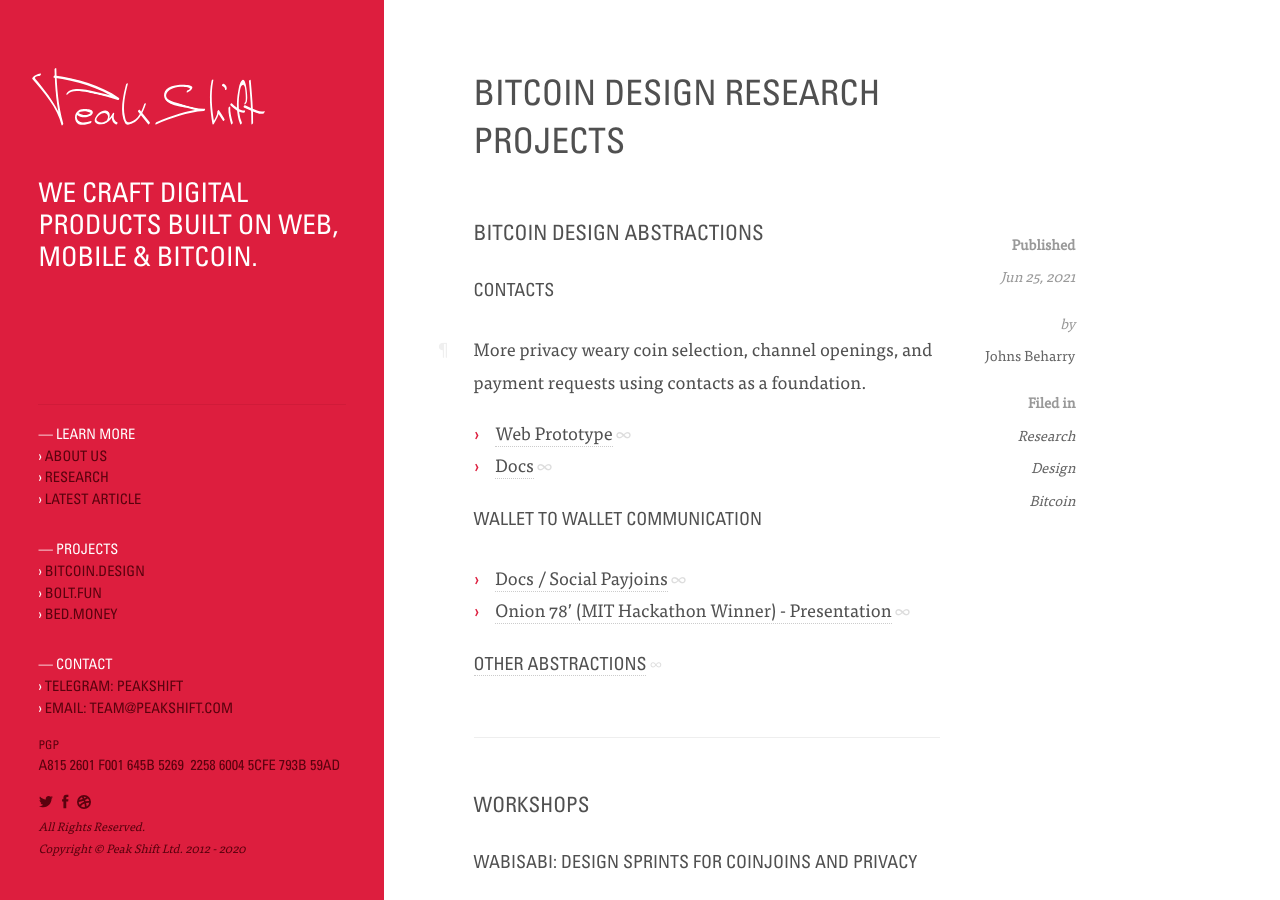
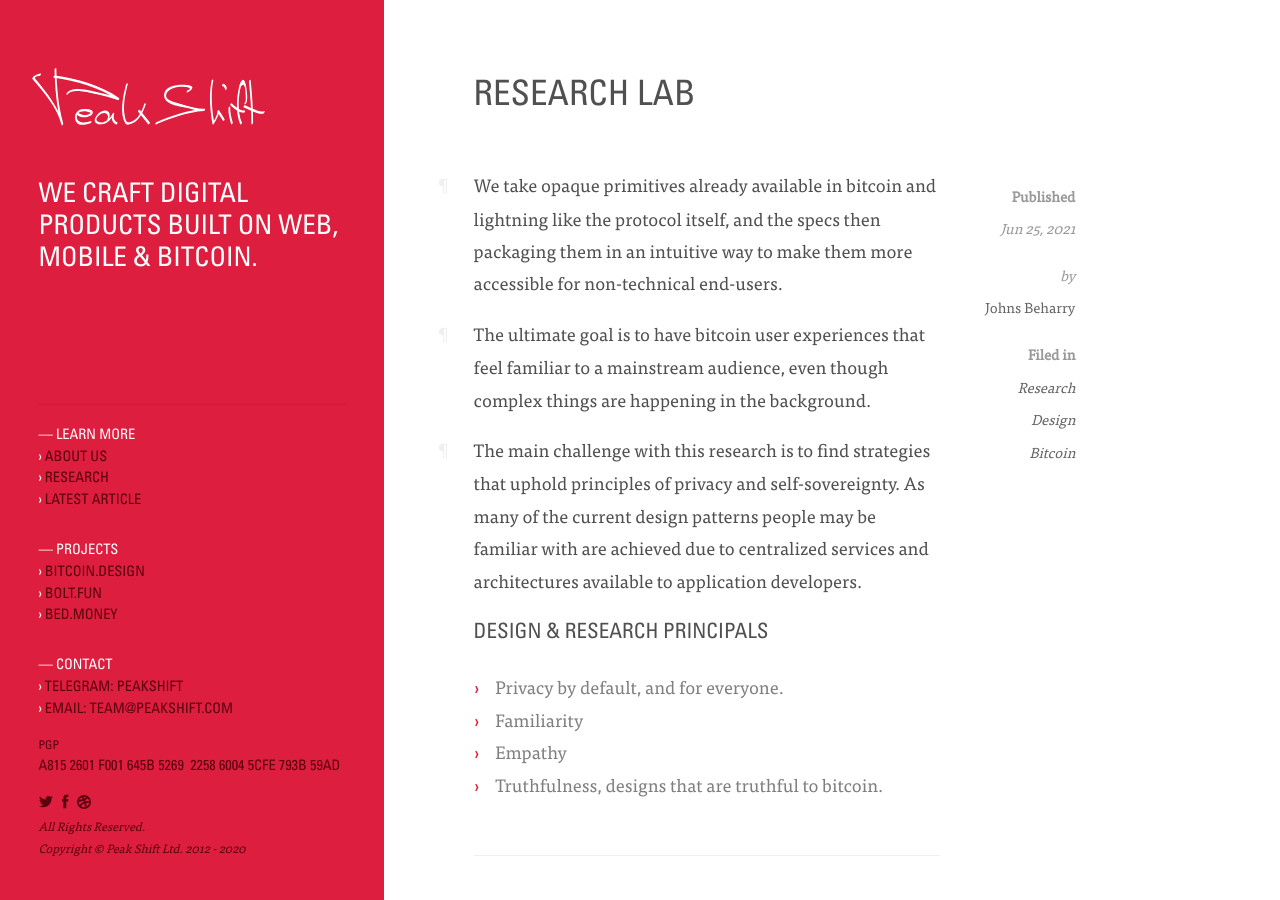
Before and after one commit to peakshift/peakshift-website, a Jekyll site: the page built from research.md, in a window 1280 px wide and 900 px high. Built offline with Jekyll 4.4.1, drawn with Linux system fonts in a browser that asks for light colours; nearby versions of some CDN libraries.

Commit message:
docs: add forward to research page

```diff
--- a/research.md
+++ b/research.md
@@ -1,10 +1,24 @@
 ---
 layout: article
-title: "Bitcoin Design Research Projects"
+title: "Research Lab"
 date:   2021-06-25 01:15:10 +0200
 author: Johns Beharry
 author_url: https://twitter.com/johnsBeharry
 tags: [Research, Design, Bitcoin]
+---
+
+We take opaque primitives already available in bitcoin and lightning like the protocol itself, and the specs then packaging them in an intuitive way to make them more accessible for non-technical end-users.
+
+The ultimate goal is to have bitcoin user experiences that feel familiar to a mainstream audience, even though complex things are happening in the background.
+
+The main challenge with this research is to find strategies that uphold principles of privacy and self-sovereignty. As many of the current design patterns people may be familiar with are achieved due to centralized services and architectures available to application developers.
+
+### Design & Research Principals
+- Privacy by default, and for everyone.
+- Familiarity
+- Empathy
+- Truthfulness, designs that are truthful to bitcoin.
+
 ---
 
 ### Bitcoin Design Abstractions
```
